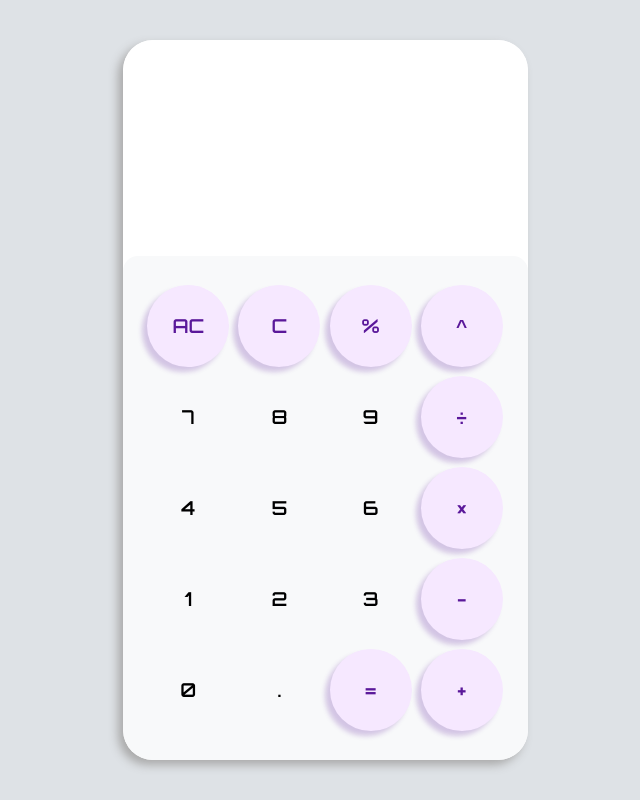
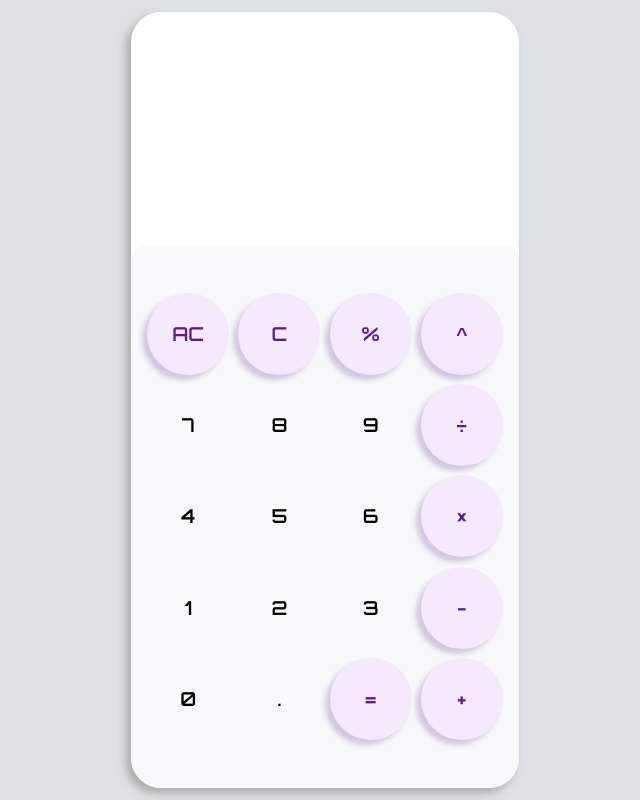
Before and after one commit to Triangular100/calculator, a plain HTML site: page index.html in a window 1280 px wide. Shown: the whole page, without its empty margins (315-955 px from the left). Drawn offline with Linux system fonts and the light colour scheme.

Commit message:
Adjust styles

```diff
--- a/script.js
+++ b/script.js
@@ -274,6 +274,7 @@ function processKey(e) {
         (e.key === "-") ||
         (e.key === "+")) {
         appendOperator(e.key);
+        e.preventDefault(); // Prevent FireFox Quick Find
     } else if (e.key === "Enter") {
         calculate();
     } else if (e.key === ".") {
--- a/style.css
+++ b/style.css
@@ -27,8 +27,8 @@ body {
 }
 
 .calculator {
-    height: 90vh;
-    aspect-ratio: 9 / 16;
+    height: 97vh;
+    aspect-ratio: 9 / 18;
     display: flex;
     flex-direction: column;
     background-color: var(--calculator-screen);
@@ -39,7 +39,7 @@ body {
 
 .display {
     width: 100%;
-    padding: 0 5%;
+    padding: 0 4%;
     display: flex;
     justify-content: flex-end;
     align-items: center;
@@ -62,7 +62,7 @@ body {
     /* Fill in the rest of the height */
     flex: 1;
     width: 100%;
-    padding: 5%;
+    padding: 3%;
     display: flex;
     flex-wrap: wrap;
     justify-content: center;
```
